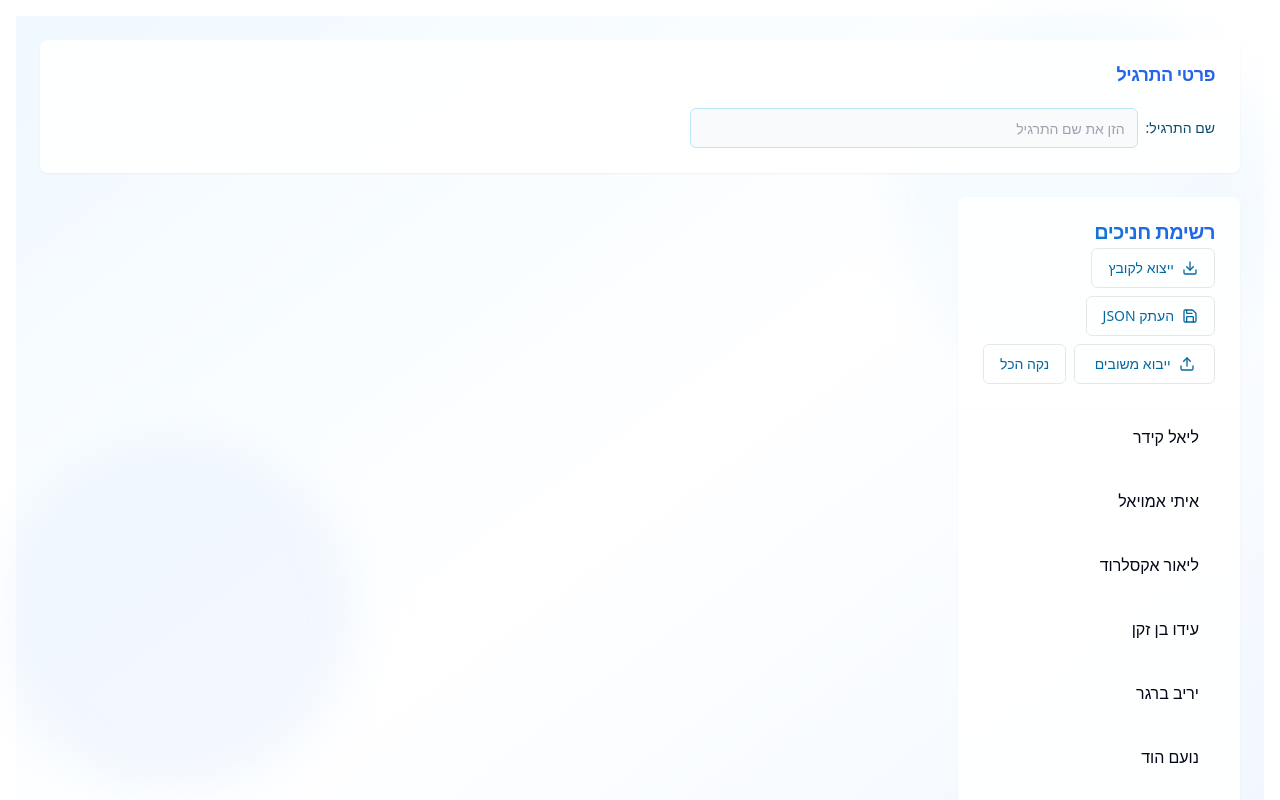
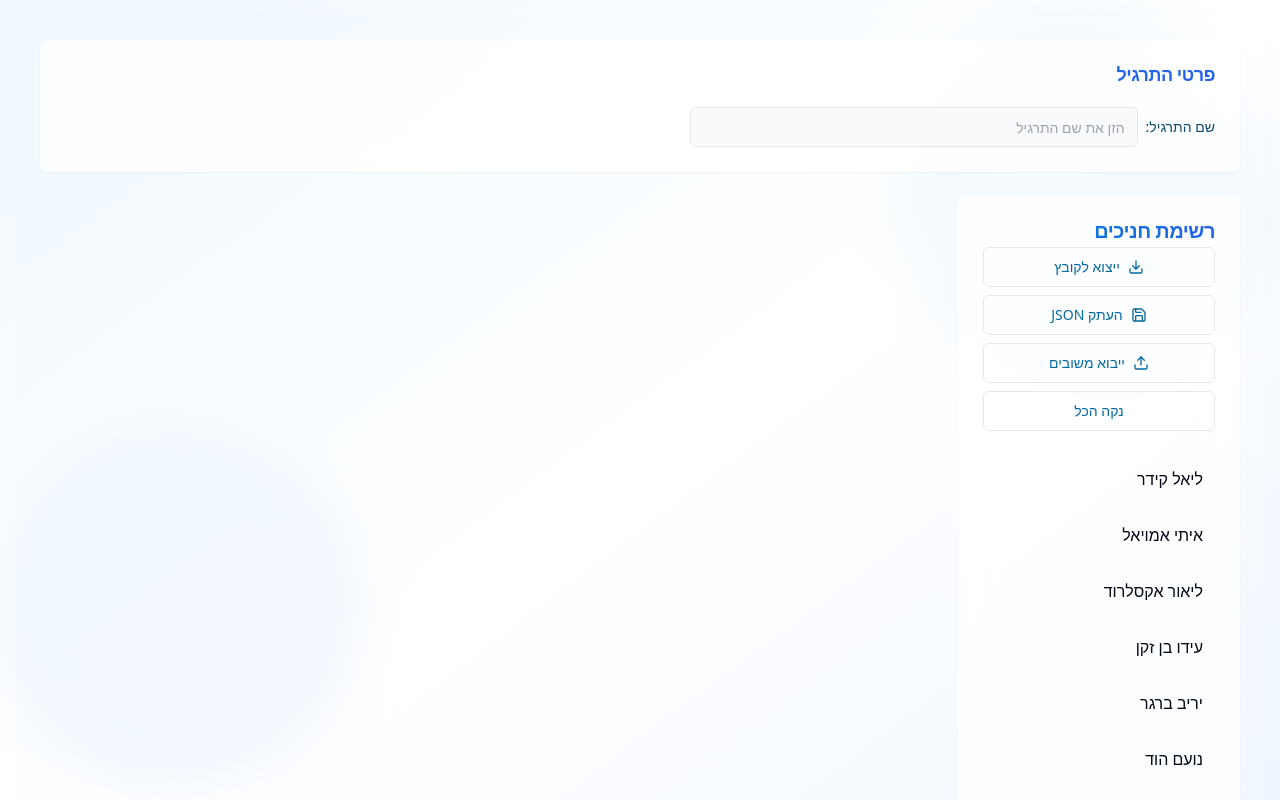
Before and after one commit to asafmagen28/grading-system, a Next.js app: page / in a window 1280 px wide. Shown: the top 800 px of the page. Built offline with nearby package versions, Linux system fonts and the light colour scheme.

Commit message:
improve design

```diff
--- /dev/null
+++ b/components/AnimatedBackground.tsx
@@ -0,0 +1,17 @@
+import React from 'react';
+
+const AnimatedBackground = () => {
+  return (
+    <div className="fixed inset-0 -z-10">
+      {/* Gradient background */}
+      <div className="absolute inset-0 bg-gradient-to-br from-sky-50 via-white to-blue-50" />
+
+      {/* Animated blobs */}
+      <div className="absolute top-0 right-0 w-96 h-96 bg-sky-100 rounded-full mix-blend-multiply filter blur-xl opacity-30 animate-blob" />
+      <div className="absolute top-0 left-20 w-96 h-96 bg-purple-100 rounded-full mix-blend-multiply filter blur-xl opacity-30 animate-blob animation-delay-2000" />
+      <div className="absolute -bottom-8 left-20 w-96 h-96 bg-blue-100 rounded-full mix-blend-multiply filter blur-xl opacity-30 animate-blob animation-delay-4000" />
+    </div>
+  );
+};
+
+export { AnimatedBackground };
--- a/components/GradingInterface.tsx
+++ b/components/GradingInterface.tsx
@@ -354,15 +354,15 @@ function GradingInterface() {
       </div>
 
       {/* Main content */}
-      <div className="relative max-w-[1400px] mx-auto">
+      <div className="relative">
         {/* Exercise Details Card */}
         <motion.div
           initial={{ opacity: 0, y: -20 }}
           animate={{ opacity: 1, y: 0 }}
           transition={{ duration: 0.5 }}
         >
-          <Card className="mb-6 backdrop-blur-lg bg-white/90 border border-white/20 shadow-lg hover:shadow-xl transition-all duration-300">
-            <CardHeader className="border-b border-sky-100/20">
+          <Card className="mb-6 backdrop-blur-lg bg-white/80 border border-white/20 shadow-lg">
+            <CardHeader>
               <CardTitle className="text-2xl font-bold bg-gradient-to-r from-sky-600 to-blue-600 bg-clip-text text-transparent">
                 פרטי התרגיל
               </CardTitle>
@@ -375,7 +375,7 @@ function GradingInterface() {
                   value={exerciseName}
                   onChange={(e) => setExerciseName(e.target.value)}
                   placeholder="הזן את שם התרגיל"
-                  className="max-w-md border-sky-200 focus:ring-2 focus:ring-sky-400 focus:border-transparent transition-all duration-200 hover:border-sky-300"
+                  className="max-w-md"
                   dir="rtl"
                 />
               </div>
@@ -390,8 +390,8 @@ function GradingInterface() {
             animate={{ opacity: 1, x: 0 }}
             transition={{ duration: 0.5, delay: 0.2 }}
           >
-            <Card className="backdrop-blur-lg bg-white/90 border border-white/20 shadow-lg">
-              <CardHeader className="border-b border-sky-100/20">
+            <Card className="backdrop-blur-lg bg-white/80 border border-white/20 shadow-lg">
+              <CardHeader>
                 <CardTitle className="text-xl font-bold bg-gradient-to-r from-sky-600 to-blue-600 bg-clip-text text-transparent">
                   רשימת חניכים
                 </CardTitle>
@@ -399,7 +399,7 @@ function GradingInterface() {
                   <Button
                     variant="outline"
                     onClick={exportFeedback}
-                    className="flex items-center gap-2 text-sky-700 hover:bg-sky-50 transition-all duration-300"
+                    className="flex items-center gap-2 flex-1 min-w-[120px] text-sky-700 hover:bg-sky-50 transition-all duration-300"
                   >
                     <Download className="h-4 w-4" />
                     ייצוא לקובץ
@@ -407,7 +407,7 @@ function GradingInterface() {
                   <Button
                     variant="outline"
                     onClick={saveWithCustomName}
-                    className="flex items-center gap-2 text-sky-700 hover:bg-sky-50 transition-all duration-300"
+                    className="flex items-center gap-2 flex-1 min-w-[120px] text-sky-700 hover:bg-sky-50 transition-all duration-300"
                   >
                     <Save className="h-4 w-4" />
                     העתק JSON
@@ -431,7 +431,7 @@ function GradingInterface() {
                   <Button
                     variant="outline"
                     onClick={clearAllData}
-                    className="flex items-center gap-2 text-sky-700 hover:bg-sky-50 transition-all duration-300"
+                    className="flex items-center gap-2 flex-1 min-w-[120px] text-sky-700 hover:bg-sky-50 transition-all duration-300"
                   >
                     נקה הכל
                   </Button>
@@ -443,9 +443,9 @@ function GradingInterface() {
                     <motion.div
                       key={student.id}
                       whileHover={{ scale: 1.02, x: 5 }}
-                      className={`p-4 rounded-lg cursor-pointer transition-all duration-200
+                      className={`p-3 rounded-lg cursor-pointer transition-all duration-200
                         ${selectedStudent === student.name
-                          ? 'bg-gradient-to-r from-sky-100 to-blue-100 shadow-md selected-card'
+                          ? 'bg-sky-100 text-sky-900'
                           : 'hover:bg-sky-50'}`}
                       onClick={() => handleStudentSelect(student)}
                     >
@@ -471,20 +471,20 @@ function GradingInterface() {
               transition={{ duration: 0.5 }}
               className="md:col-span-3 space-y-6"
             >
-              <Card className="backdrop-blur-lg bg-white/90 border border-white/20 shadow-lg">
-                <CardHeader className="border-b border-sky-100/20">
+              <Card className="backdrop-blur-lg bg-white/80 border border-white/20 shadow-lg">
+                <CardHeader>
                   <CardTitle className="text-xl font-bold bg-gradient-to-r from-sky-600 to-blue-600 bg-clip-text text-transparent">
                     הזנת ציונים והערות - {selectedStudent}
                   </CardTitle>
                 </CardHeader>
-                <CardContent className="p-6">
+                <CardContent>
                   <div className="grid grid-cols-1 md:grid-cols-2 gap-6">
                     {/* Grades Section */}
-                    <Card className="border border-sky-100 shadow-md hover:shadow-lg transition-all duration-300">
+                    <Card className="border border-sky-100">
                       <CardHeader className="bg-gradient-to-r from-sky-50 to-blue-50">
                         <CardTitle className="text-lg font-semibold text-sky-900">ציונים</CardTitle>
                       </CardHeader>
-                      <CardContent className="space-y-4 p-4">
+                      <CardContent className="space-y-4">
                         {Object.entries({
                           functionality: 'פונקציונאליות',
                           design: 'Design',
@@ -505,9 +505,9 @@ function GradingInterface() {
                                 value={grades[key]}
                                 onChange={e => handleGradeChange(key, e.target.value)}
                                 placeholder="הזן ציון (0-4)"
-                                className="flex-1 border-sky-200 focus:ring-2 focus:ring-sky-400 focus:border-transparent transition-all duration-200 hover:border-sky-300"
+                                className="flex-1"
                               />
-                              <span className="text-sm text-sky-600 font-medium">
+                              <span className="text-sm text-sky-600">
                                 ({weights[key]} נק')
                               </span>
                             </div>
@@ -517,11 +517,11 @@ function GradingInterface() {
                     </Card>
 
                     {/* Comments Section */}
-                    <Card className="border border-sky-100 shadow-md hover:shadow-lg transition-all duration-300">
+                    <Card className="border border-sky-100">
                       <CardHeader className="bg-gradient-to-r from-sky-50 to-blue-50">
                         <CardTitle className="text-lg font-semibold text-sky-900">הערות</CardTitle>
                       </CardHeader>
-                      <CardContent className="space-y-4 p-4">
+                      <CardContent className="space-y-4">
                         {Object.entries({
                           functionality: 'הערות פונקציונאליות',
                           design: 'הערות Design',
@@ -535,7 +535,7 @@ function GradingInterface() {
                             <Textarea
                               value={comments[key]}
                               onChange={e => handleCommentChange(key, e.target.value)}
-                              className="mt-1 border-sky-200 focus:ring-2 focus:ring-sky-400 focus:border-transparent transition-all duration-200 hover:border-sky-300"
+                              className="mt-1"
                               dir="rtl"
                             />
                           </motion.div>
@@ -556,7 +556,7 @@ function GradingInterface() {
                       <Button
                         onClick={() => setFinalFeedback(savedFeedbacks[selectedStudent].feedback)}
                         variant="outline"
-                        className="flex-1 text-sky-600 hover:bg-sky-50 transition-all duration-300"
+                        className="flex-1"
                       >
                         הצג משוב
                       </Button>
@@ -565,7 +565,6 @@ function GradingInterface() {
                       <Button
                         onClick={copyFeedbackToClipboard}
                         variant="outline"
-                        className="text-sky-600 hover:bg-sky-50 transition-all duration-300"
                       >
                         <Copy className="h-4 w-4" />
                       </Button>
@@ -581,14 +580,14 @@ function GradingInterface() {
                   animate={{ opacity: 1, y: 0 }}
                   transition={{ duration: 0.5 }}
                 >
-                  <Card className="backdrop-blur-lg bg-white/90 border border-white/20 shadow-lg">
-                    <CardHeader className="border-b border-sky-100/20">
+                  <Card className="backdrop-blur-lg bg-white/80 border border-white/20 shadow-lg">
+                    <CardHeader>
                       <CardTitle className="text-xl font-bold bg-gradient-to-r from-sky-600 to-blue-600 bg-clip-text text-transparent">
                         משוב מסכם
                       </CardTitle>
                     </CardHeader>
                     <CardContent>
-                      <pre dir="rtl" className="whitespace-pre-wrap bg-gradient-to-r from-sky-50/50 to-blue-50/50 p-6 rounded-lg text-sky-900 shadow-inner">
+                      <pre dir="rtl" className="whitespace-pre-wrap bg-sky-50 p-4 rounded-lg text-sky-900">
                         {finalFeedback}
                       </pre>
                     </CardContent>
--- a/src/app/globals.css
+++ b/src/app/globals.css
@@ -55,3 +55,30 @@
 [dir="rtl"] {
   text-align: right;
 }
+
+@keyframes blob {
+  0% {
+    transform: translate(0px, 0px) scale(1);
+  }
+  33% {
+    transform: translate(30px, -50px) scale(1.1);
+  }
+  66% {
+    transform: translate(-20px, 20px) scale(0.9);
+  }
+  100% {
+    transform: translate(0px, 0px) scale(1);
+  }
+}
+
+.animate-blob {
+  animation: blob 7s infinite;
+}
+
+.animation-delay-2000 {
+  animation-delay: 2s;
+}
+
+.animation-delay-4000 {
+  animation-delay: 4s;
+}
--- a/src/app/page.tsx
+++ b/src/app/page.tsx
@@ -1,10 +1,12 @@
 'use client';
 
 import { GradingInterface } from "@/components/GradingInterface"
+import { AnimatedBackground } from "@/components/AnimatedBackground"
 
 export default function Home() {
   return (
     <main className="min-h-screen p-4" dir="rtl">
+      <AnimatedBackground />
       <GradingInterface />
     </main>
   )
```
Lines whose indentation alone changed are shown as unchanged.
